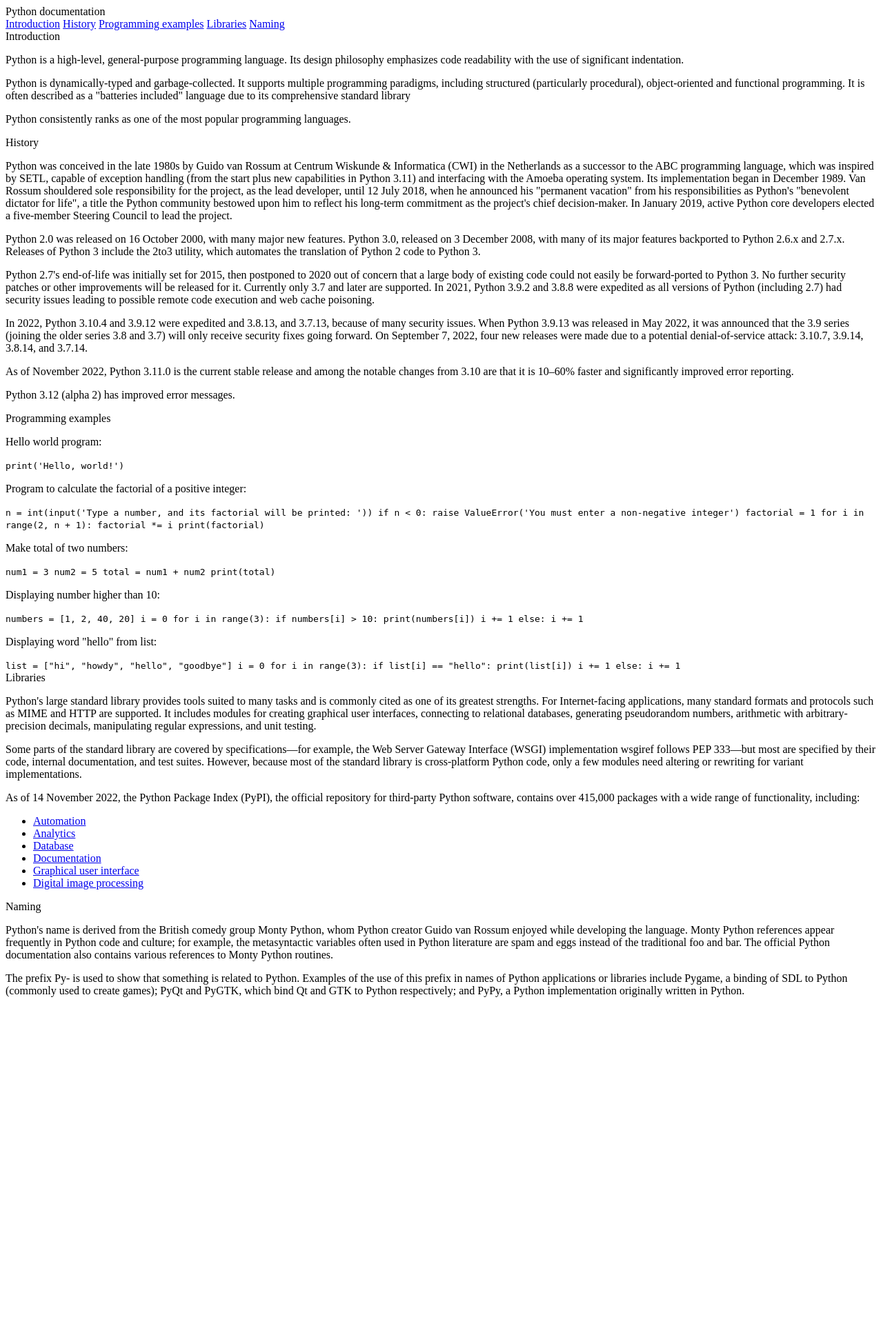
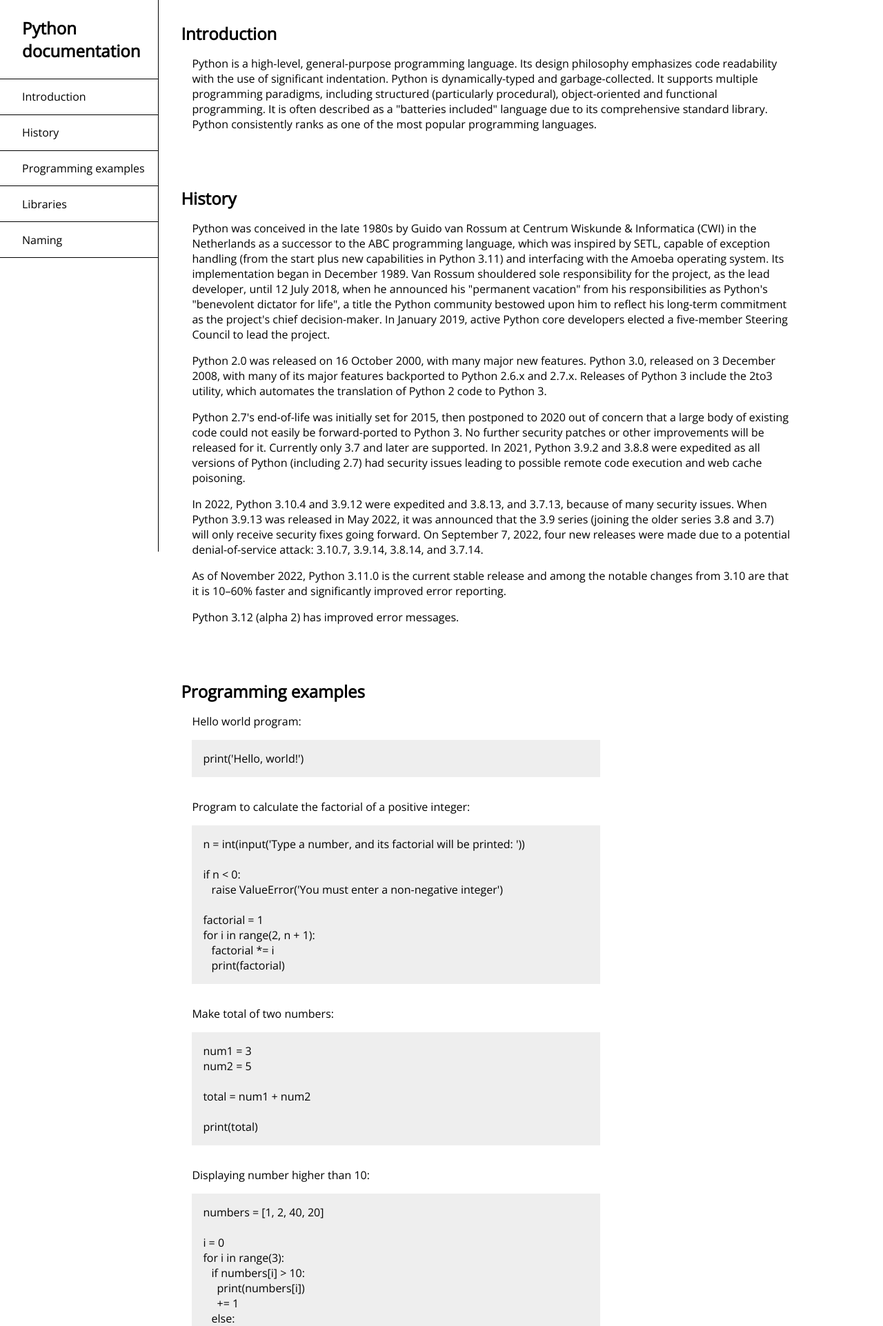
Before and after one commit to PatrikDemel/patrikdemel.github.io, a PHP site: page / in a window 1280 px wide. Shown: the top 1923 px of the page at 69% size. Before the commit the page ends 1446 px from the top, so only its background shows below. Run offline with PHP 8.4, Linux system fonts and the light colour scheme.

Commit message:
project finished

```diff
--- a/freeCodeCamp/documentation-page/index.html
+++ b/freeCodeCamp/documentation-page/index.html
@@ -3,6 +3,10 @@
 <head>
     <meta charset="UTF-8">
     <meta name="viewport" content="width=device-width, initial-scale=1.0"/>
+    <link rel="stylesheet" href="styles.css">
+    <link rel="preconnect" href="https://fonts.googleapis.com">
+    <link rel="preconnect" href="https://fonts.gstatic.com" crossorigin>
+    <link href="https://fonts.googleapis.com/css2?family=Open+Sans&display=swap" rel="stylesheet">
     <title>Python Documentation Page</title>
 </head>
 
@@ -20,11 +24,11 @@
     <section class="main-section" id="Introduction">
         <header>Introduction</header>
         <p>Python is a high-level, general-purpose programming language. Its design philosophy emphasizes code
-            readability with the use of significant indentation.</p>
-        <p>Python is dynamically-typed and garbage-collected. It supports multiple programming paradigms, including
+            readability with the use of significant indentation. Python is dynamically-typed and garbage-collected. It
+            supports multiple programming paradigms, including
             structured (particularly procedural), object-oriented and functional programming. It is often described as a
-            "batteries included" language due to its comprehensive standard library</p>
-        <p>Python consistently ranks as one of the most popular programming languages.</p>
+            "batteries included" language due to its comprehensive standard library. Python consistently ranks as one of
+            the most popular programming languages.</p>
     </section>
     <section class="main-section" id="History">
         <header>History</header>
@@ -58,48 +62,41 @@
         <p>Hello world program:</p>
         <code>print('Hello, world!')</code>
         <p>Program to calculate the factorial of a positive integer:</p>
-        <code>n = int(input('Type a number, and its factorial will be printed: '))
-
-            if n < 0:
-            raise ValueError('You must enter a non-negative integer')
-
-            factorial = 1
-            for i in range(2, n + 1):
-            factorial *= i
-
-            print(factorial)</code>
+        <code>n = int(input('Type a number, and its factorial will be printed: '))<br><br>
+            if n < 0:<br>
+            &ensp; raise ValueError('You must enter a non-negative integer')<br><br>
+            factorial = 1 <br>
+            for i in range(2, n + 1):<br>
+            &ensp; factorial *= i <br>
+            &ensp; print(factorial)</code>
         <p>Make total of two numbers:</p>
         <code>
-            num1 = 3
-            num2 = 5
-
-            total = num1 + num2
-
+            num1 = 3 <br>
+            num2 = 5 <br><br>
+            total = num1 + num2 <br><br>
             print(total)
         </code>
         <p>Displaying number higher than 10:</p>
         <code>
-            numbers = [1, 2, 40, 20]
-
-            i = 0
-            for i in range(3):
-                if numbers[i] > 10:
-                    print(numbers[i])
-                    i += 1
-                else:
-                    i += 1
+            numbers = [1, 2, 40, 20]<br><br>
+            i = 0 <br>
+            for i in range(3):<br>
+            &ensp; if numbers[i] > 10:<br>
+            &emsp; print(numbers[i])<br>
+            &emsp; += 1 <br>
+            &ensp; else: <br>
+            &emsp; += 1
         </code>
         <p>Displaying word "hello" from list:</p>
         <code>
-            list = ["hi", "howdy", "hello", "goodbye"]
-
-            i = 0
-            for i in range(3):
-                if list[i] == "hello":
-                    print(list[i])
-                    i += 1
-                else:
-                    i += 1
+            list = ["hi", "howdy", "hello", "goodbye"]<br><br>
+            i = 0 <br>
+            for i in range(3): <br>
+            &ensp; if list[i] == "hello": <br>
+            &emsp; print(list[i]) <br>
+            &emsp; i += 1 <br>
+            &ensp; else: <br>
+            &emsp; i += 1
         </code>
     </section>
     <section class="main-section" id="Libraries">
--- a/freeCodeCamp/documentation-page/styles.css
+++ b/freeCodeCamp/documentation-page/styles.css
@@ -2,4 +2,104 @@
     box-sizing: border-box;
     margin: 0;
     padding: 0;
+    font-family: 'Open Sans', sans-serif;
 }
+
+#navbar {
+    width: 18%;
+    height: 100%;
+    border-right: 1px solid black;
+    position: fixed;
+    top: 0;
+    left: 0;
+    display: flex;
+    flex-direction: column;
+    background-color: #fff;
+}
+
+#navbar header {
+    padding: 1.5rem 2rem;
+    border-bottom: 1px solid black;
+    overflow: hidden;
+}
+
+header {
+    font-size: 1.5rem;
+    font-weight: bold;
+}
+
+.main-section {
+    margin-left: 18%;
+    padding: 2rem;
+}
+
+.main-section header {
+    margin-bottom: 1rem;
+}
+
+.main-section p {
+    padding-left: 1rem;
+    padding-bottom: 1rem;
+    width: 90%;
+}
+
+.nav-link {
+    border-bottom: 1px solid black;
+    padding: 0.9rem 0 0.9rem 2rem;
+    text-decoration: none;
+    color: black;
+}
+
+code {
+    display: block;
+    background-color: #eeeeee;
+    width: 60%;
+    margin-bottom: 2rem;
+    padding: 1rem;
+    margin-left: 1rem;
+}
+
+ul {
+    margin-left: 2rem;
+}
+
+ul li {
+    padding: 0.5rem;
+}
+
+@media (max-width: 769px) {
+
+    #navbar {
+        width: 35%;
+    }
+
+    header {
+        font-size: 0.8rem;
+    }
+
+    .main-section {
+        margin-left: 35%;
+    }
+
+    .main-section p {
+        font-size: 0.5rem;
+        width: 100%;
+    }
+
+    .nav-link {
+        border-bottom: 1px solid black;
+        padding: 0.9rem 0 0.9rem 2rem;
+        text-decoration: none;
+        color: black;
+        font-size: 0.5rem;
+    }
+
+    code {
+        font-size: 0.5rem;
+        width: 100%;
+    }
+
+    ul li {
+        font-size: 0.5rem;
+    }
+}
```
